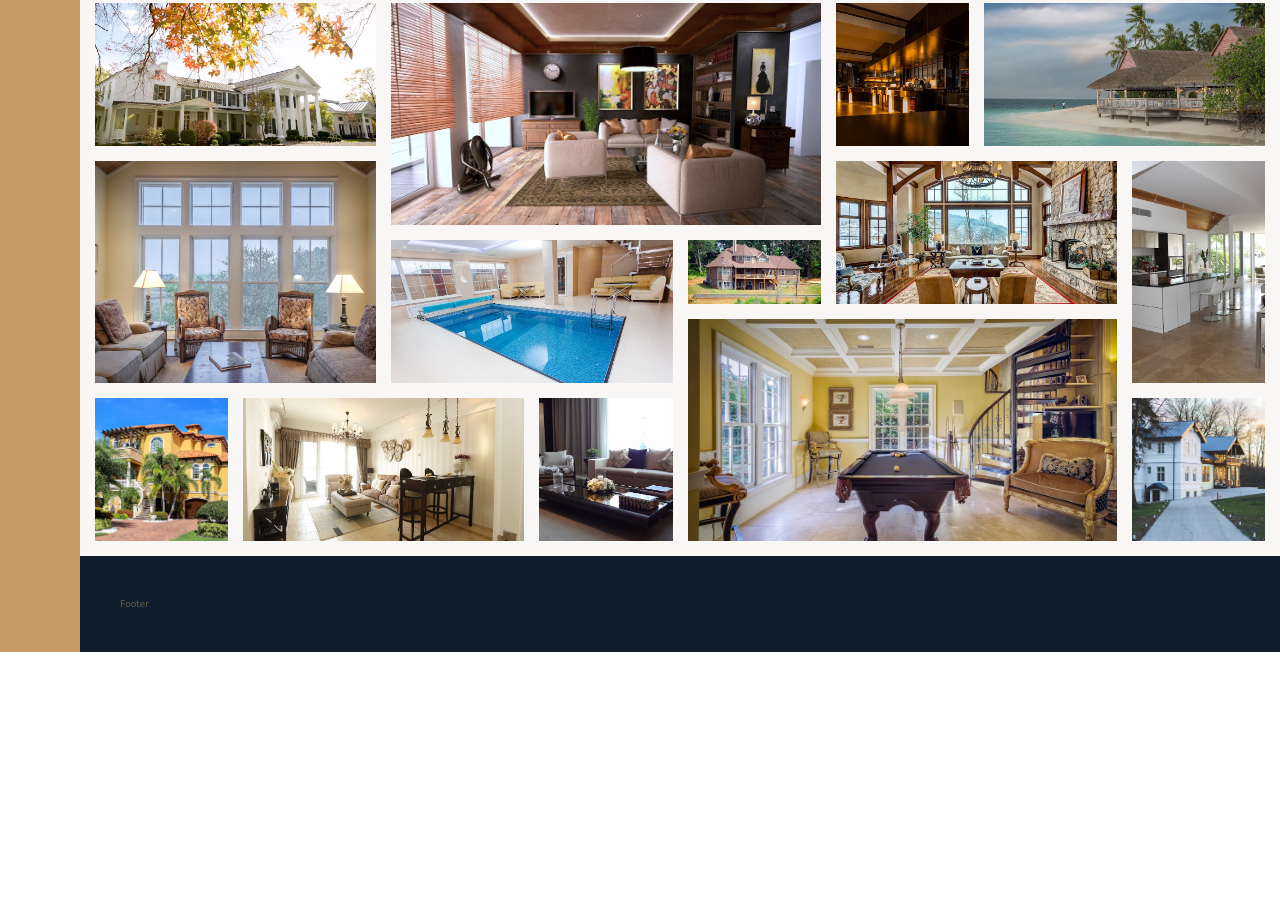
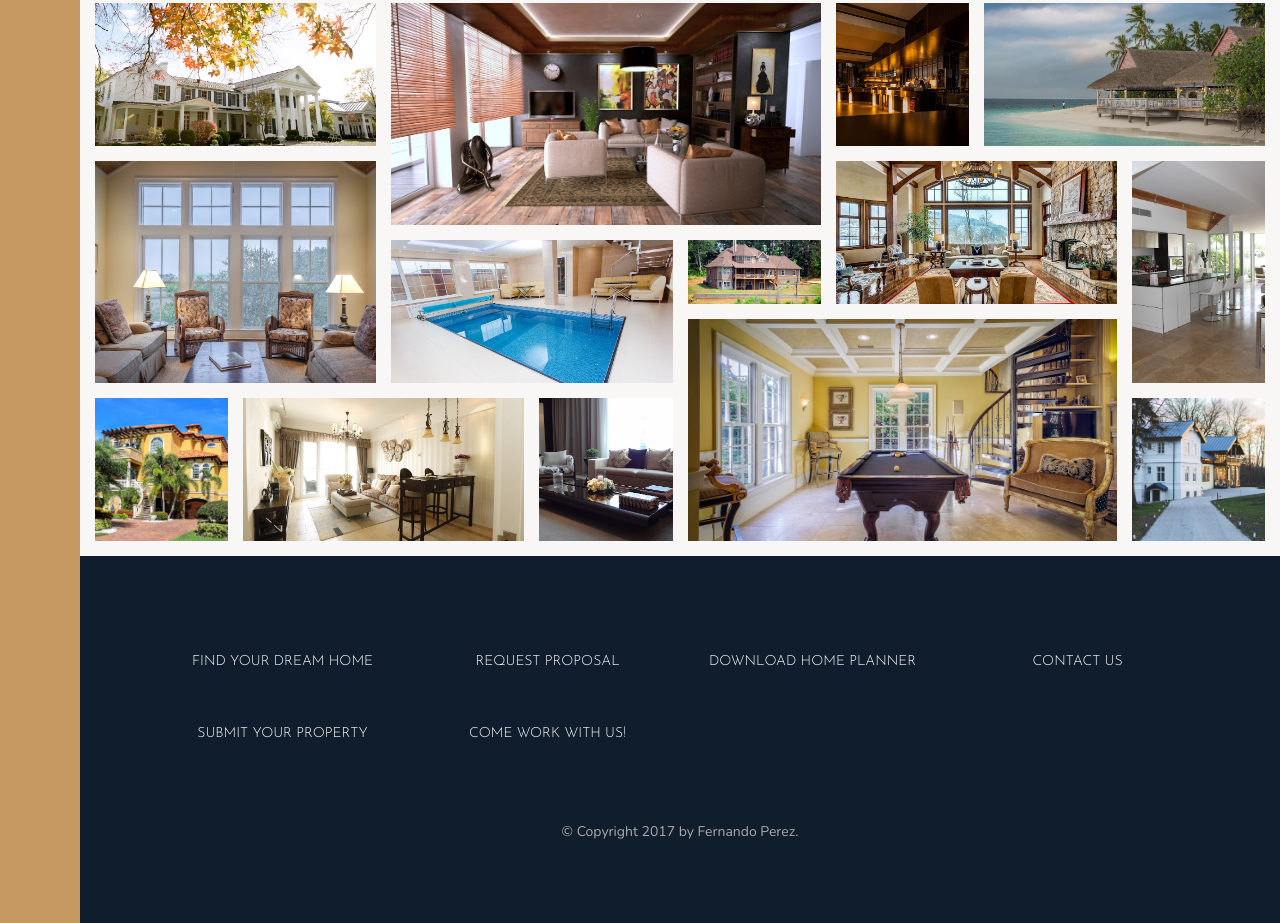
Before and after one commit to Ferperemero86/Nexter, a website: page index.html in a window 1280 px wide. Shown: the part 3286-4209 px from the top of the page. Before the commit the page ends 3938 px from the top, so only its background shows below. Drawn offline with nearby package versions, Linux system fonts and the light colour scheme.

Commit message:
Create footer

```diff
--- a/index.html
+++ b/index.html
@@ -362,7 +362,17 @@
 
         </section>
         <footer class="footer">
-          Footer
+          <ul class="nav">
+            <li class="nav__item"><a href="#" class="nav__link">Find your dream home</a></li>
+            <li class="nav__item"><a href="#" class="nav__link">Request proposal</a></li>
+            <li class="nav__item"><a href="#" class="nav__link">Download home planner</a></li>
+            <li class="nav__item"><a href="#" class="nav__link">Contact us</a></li>
+            <li class="nav__item"><a href="#" class="nav__link">Submit your property</a></li>
+            <li class="nav__item"><a href="#" class="nav__link">Come work with us!</a></li>
+          </ul>
+          <p class="copyright">
+            &copy; Copyright 2017 by Fernando Perez.
+          </p>
         </footer>
     </body>
 </html>
--- a/sass/_footer.scss
+++ b/sass/_footer.scss
@@ -1,4 +1,39 @@
 .footer {
   background: $color-secondary;
   grid-column: full-start / full-end;
+  padding: 8rem;
 }
+
+.nav {
+  display: grid;
+  grid-template-columns: repeat(auto-fit, minmax(20rem, 1fr));
+  align-items: center;
+  list-style: none;
+  grid-gap: 2rem;
+
+  &__link:link,
+  &__link:visited {
+    display: block;
+    padding: 1.5rem;
+    font-size: 1.4rem;
+    color: #fff;
+    text-decoration: none;
+    font-family: $font-display;
+    text-transform: uppercase;
+    text-align: center;
+    transition: all .2s;
+  }
+
+  &__link:hover,
+  &__link:active {
+    background-color: rgba(#fff, .05);
+    transform: translateY(-3px);
+  }
+}
+
+.copyright {
+  font-size: 1.4rem;
+  color: $color-grey-light-2;
+  margin-top: 6rem;
+  text-align: center;
+}
```
Also changed, not shown: css/style.css.
